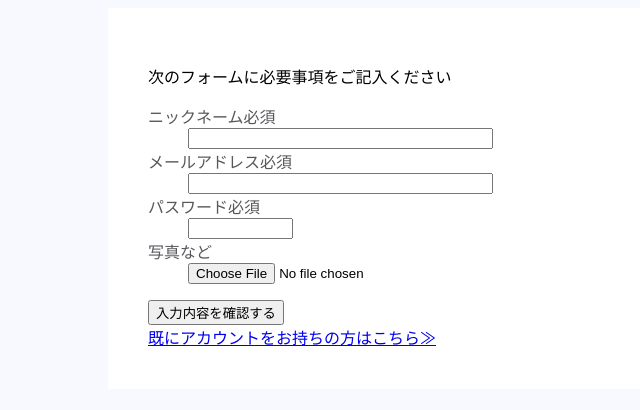
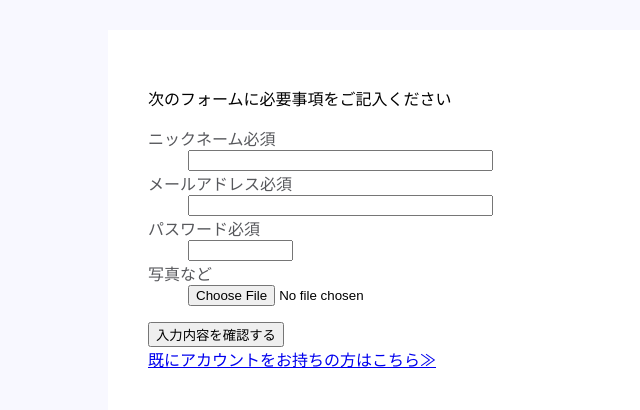
Before and after one commit to MITAAkiko/hitokotoBBS, a PHP site: page /join/ in a window 1280 px wide. Shown: the top 410 px of the page, without its empty margins (40-680 px from the left). Run offline with PHP 8.4, Linux system fonts and the light colour scheme.

Commit message:
commitテス3

```diff
--- a/post/style.css
+++ b/post/style.css
@@ -5,7 +5,7 @@ body {
 
 main{
     background-color: white;
-    margin: 0px 140px;   /* 外側の余白 */
+    margin: 30px 140px;   /* 外側の余白 */
     padding: 40px;      /* 内側の余白 */
 }
 .msg{
```
